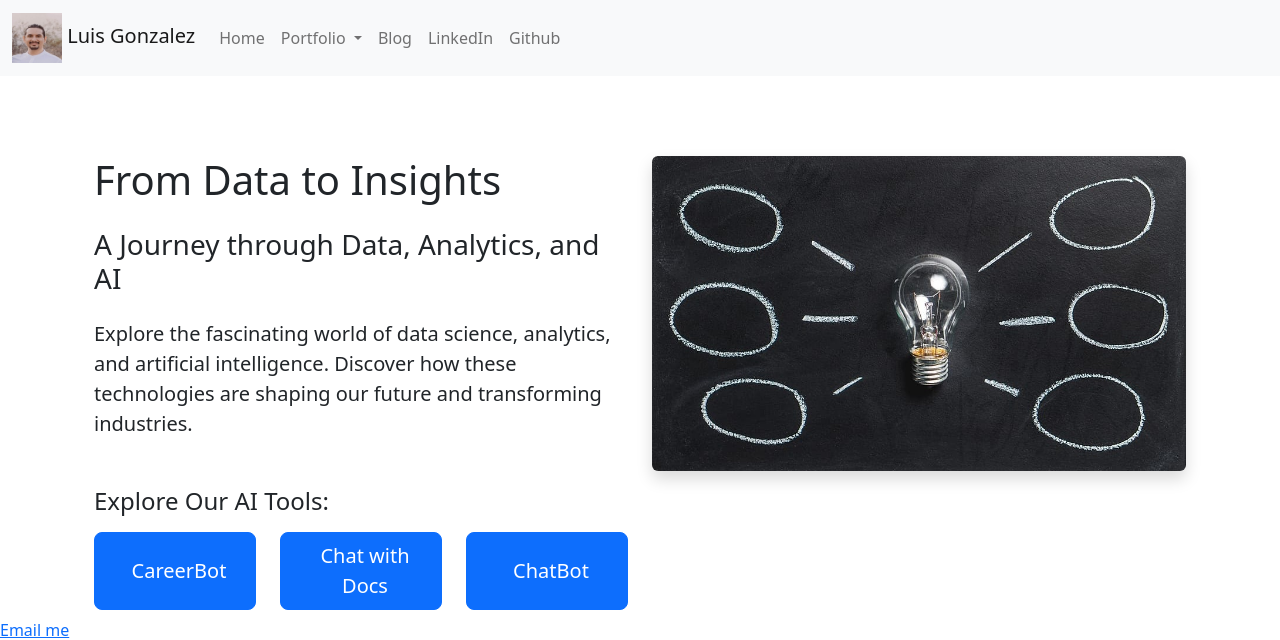
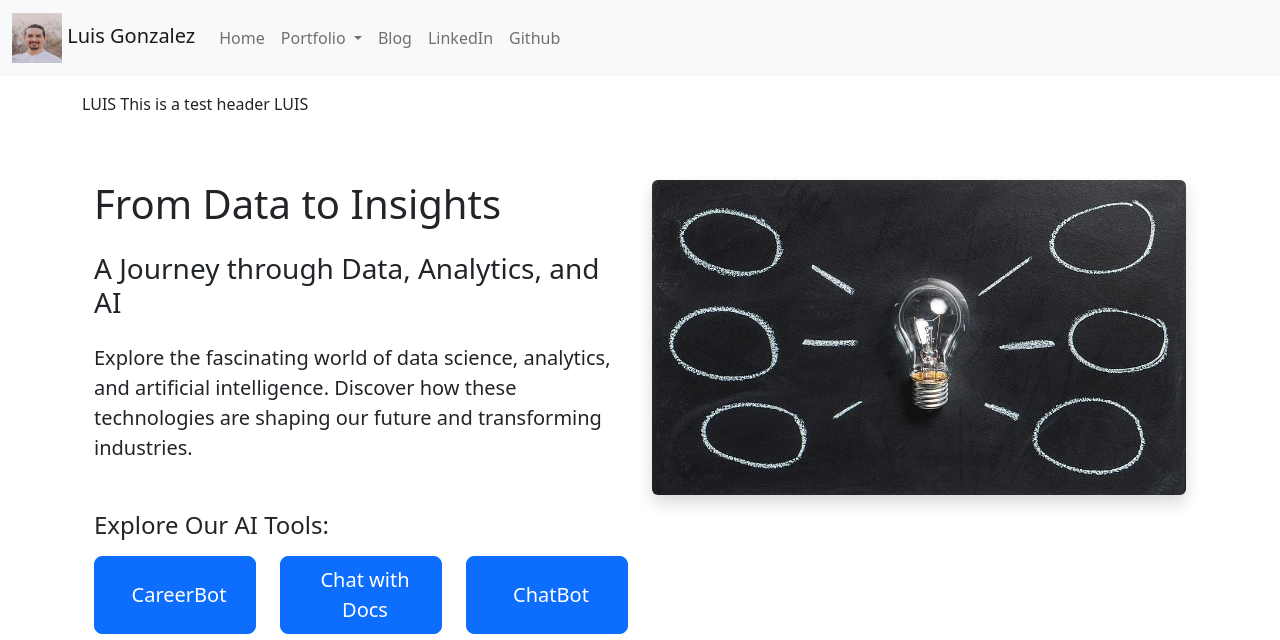
Before and after one commit to luisagcenteno84/luiscenteno_dev, a Django app: page / in a window 1280 px wide. Shown: the top 640 px of the page. Run offline with Django 5.2, Linux system fonts and the light colour scheme.

Commit message:
adding a test header

```diff
--- a/luiscenteno_dev/templates/home.html
+++ b/luiscenteno_dev/templates/home.html
@@ -2,6 +2,10 @@
 {% load static %}
 
 {% block title %}From Data to Insights: A Journey through Data, Analytics, and AI{% endblock %}
+
+{% block header %}
+    LUIS This is a test header LUIS
+{% endblock header %}
 
 {% block content %}
 <div class="container mt-5">
```
